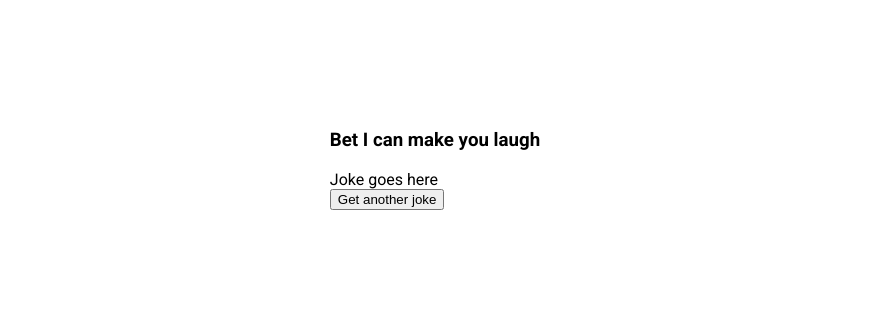
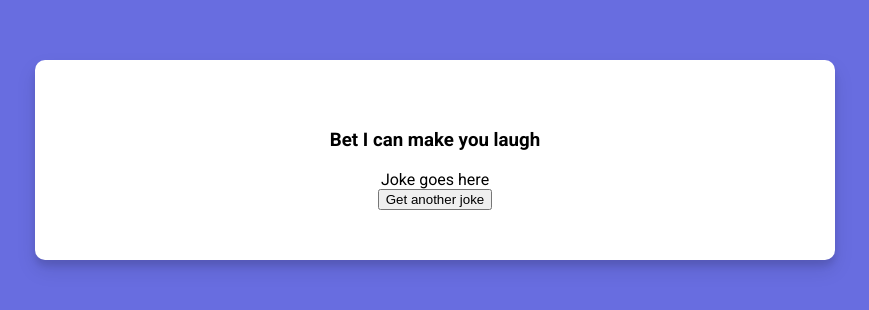
Before and after one commit to BrianMcPhillips/Jokes-Vanilla, a plain HTML site: page index.html in a window 1280 px wide. Shown: the part 240-550 px from the top of the page, without its empty margins (205-1074 px from the left). Drawn offline with Linux system fonts and the light colour scheme.

Commit message:
Container styling

```diff
--- a/style.css
+++ b/style.css
@@ -5,6 +5,7 @@
 }
 
 body {
+  background-color: #686de0;
   font-family: 'Roboto', sans-serif;
   display: flex;
   flex-direction: column;
@@ -14,3 +15,13 @@ body {
   overflow: hidden;
   margin: 0;
 }
+
+.container {
+  background-color: #fff;
+  border-radius: 10px;
+  box-shadow: 0 10px 20px rgba(0, 0, 0, 0.1), 0 6px 6px rgba(0, 0, 0, 0.1);
+  padding: 50px 20px;
+  text-align: center;
+  max-width: 100%;
+  width: 800px;
+}
```
